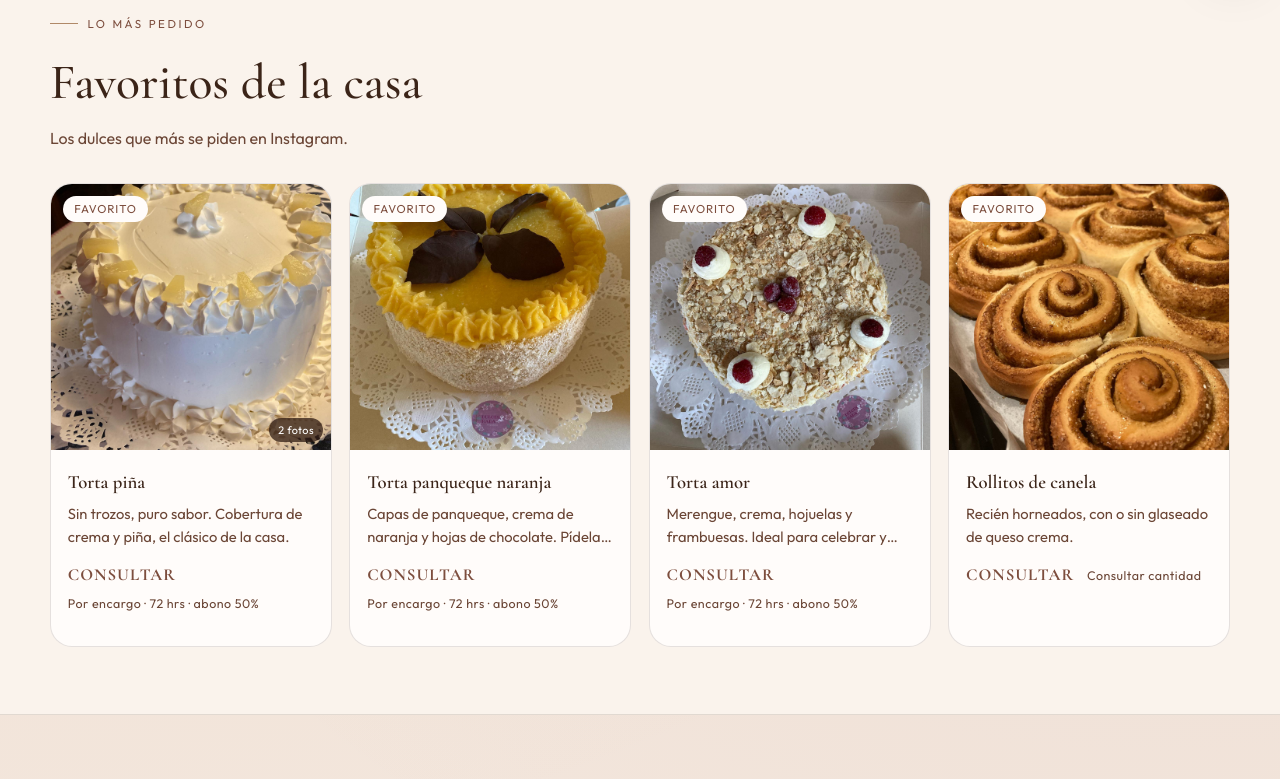
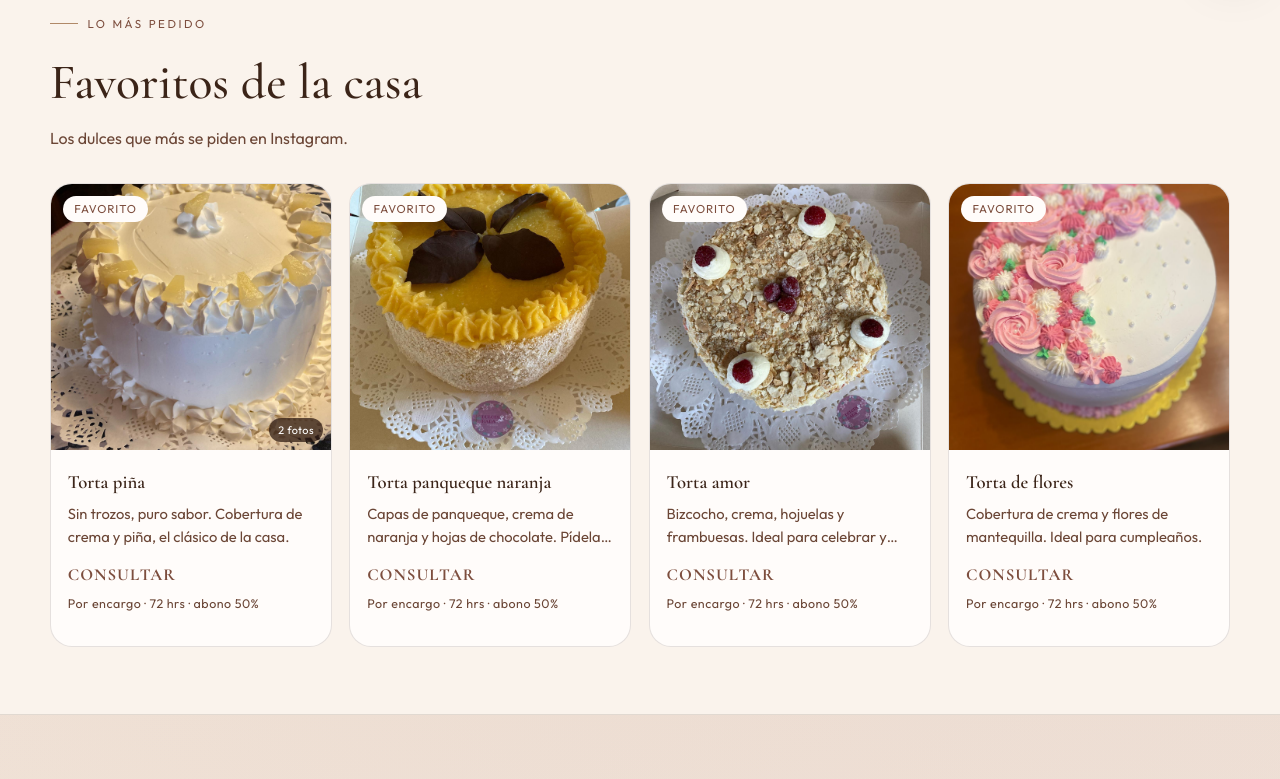
Before and after one commit to MarceDiazIPVG/nina.github.io, a plain HTML site: page index.html in a window 1280 px wide. Shown: the part 814-1593 px from the top of the page. Drawn offline with nearby package versions, Linux system fonts and the light colour scheme.

Commit message:
Actualizar carta e imagenes

```diff
--- a/index.html
+++ b/index.html
@@ -6,10 +6,11 @@
   <title>NINA — Carta de precios</title>
   <meta name="description" content="Carta de precios de NINA. Repostería casera en Chiguayante y Concepción. Pide por Instagram @nina.patisserie1.">
   <link rel="canonical" href="https://www.instagram.com/nina.patisserie1/">
-  <link rel="icon" href="img/logo-nina.jpg" type="image/jpeg">
+  <link rel="icon" href="img/logo-nina.jpg?v=3" type="image/jpeg">
+  <link rel="apple-touch-icon" href="img/logo-nina.jpg?v=3">
   <meta property="og:title" content="NINA — Carta de precios">
   <meta property="og:description" content="Repostería casera. Mira los precios y pide por Instagram.">
-  <meta property="og:image" content="img/logo-nina.jpg">
+  <meta property="og:image" content="img/logo-nina.jpg?v=3">
   <meta property="og:type" content="website">
   <meta property="og:url" content="https://www.instagram.com/nina.patisserie1/">
   <link rel="preconnect" href="https://fonts.googleapis.com">
@@ -21,7 +22,7 @@
     "@context": "https://schema.org",
     "@type": "Bakery",
     "name": "NINA",
-    "image": "img/logo-nina.jpg",
+    "image": "img/logo-nina.jpg?v=3",
     "url": "https://www.instagram.com/nina.patisserie1/",
     "sameAs": ["https://www.instagram.com/nina.patisserie1/"],
     "areaServed": ["Chiguayante", "Concepción", "UdeC"]
@@ -34,7 +35,7 @@
   <header class="header">
     <div class="wrap header__inner">
       <a class="brand" href="#inicio">
-        <img src="img/logo-nina.jpg" alt="NINA">
+        <img src="img/logo-nina.jpg?v=3" alt="NINA">
         <span>
           <strong data-brand>NINA</strong>
           <small data-handle>@nina.patisserie1</small>
@@ -171,7 +172,7 @@
         </div>
         <aside class="ig-card">
           <header>
-            <div class="avatar" aria-hidden="true"><img src="img/logo-nina.jpg" alt=""></div>
+            <div class="avatar" aria-hidden="true"><img src="img/logo-nina.jpg?v=3" alt=""></div>
             <div>
               <strong data-brand>NINA</strong>
               <div data-handle>@nina.patisserie1</div>
@@ -221,7 +222,7 @@
     </div>
   </dialog>
 
-  <script src="js/datos.js"></script>
+  <script src="js/datos.js?v=5"></script>
   <script src="js/app.js"></script>
 </body>
 </html>
--- a/js/datos.js
+++ b/js/datos.js
@@ -52,7 +52,7 @@ const PRODUCTOS = [
     id: "torta-amor",
     nombre: "Torta amor",
     categoria: "tortas",
-    descripcion: "Merengue, crema, hojuelas y frambuesas. Ideal para celebrar y para regalar.",
+    descripcion: "Bizcocho, crema, hojuelas y frambuesas. Ideal para celebrar y para regalar.",
     precio: null,
     extra: "Por encargo · 72 hrs · abono 50%",
     imagen: "img/productos/ig-06.jpg",
@@ -66,6 +66,53 @@ const PRODUCTOS = [
     precio: null,
     extra: "Consultar diseño · abono 50%",
     imagen: "img/productos/ig-07.jpg",
+    fotos: [
+      "img/productos/ig-07.jpg",
+      "img/productos/torta-flores.jpg",
+      "img/productos/torta-flores-rojas.jpg",
+      "img/productos/torta-rosas.jpg",
+      "img/productos/torta-comunion.jpg"
+    ],
+    destacado: false
+  },
+  {
+    id: "torta-flores",
+    nombre: "Torta de flores",
+    categoria: "tortas",
+    descripcion: "Cobertura de crema y flores de mantequilla. Ideal para cumpleaños.",
+    precio: null,
+    extra: "Por encargo · 72 hrs · abono 50%",
+    imagen: "img/productos/torta-flores.jpg",
+    destacado: true
+  },
+  {
+    id: "torta-flores-rojas",
+    nombre: "Torta de flores rojas",
+    categoria: "tortas",
+    descripcion: "Cobertura de crema, flores rojas y blancas, y toques de pan de oro.",
+    precio: null,
+    extra: "Por encargo · 72 hrs · abono 50%",
+    imagen: "img/productos/torta-flores-rojas.jpg",
+    destacado: false
+  },
+  {
+    id: "torta-rosas",
+    nombre: "Torta de rosas",
+    categoria: "tortas",
+    descripcion: "Torta redonda con rosas de crema y perlas doradas.",
+    precio: null,
+    extra: "Por encargo · 72 hrs · abono 50%",
+    imagen: "img/productos/torta-rosas.jpg",
+    destacado: false
+  },
+  {
+    id: "torta-comunion",
+    nombre: "Torta de confirmación",
+    categoria: "tortas",
+    descripcion: "Torta rectangular con cruz y paloma. Para confirmación o primera comunión.",
+    precio: null,
+    extra: "Consultar diseño · abono 50%",
+    imagen: "img/productos/torta-comunion.jpg",
     destacado: false
   },
   {
@@ -76,6 +123,26 @@ const PRODUCTOS = [
     precio: null,
     extra: "Por encargo · 72 hrs",
     imagen: "img/productos/ig-09.jpg",
+    destacado: false
+  },
+  {
+    id: "kuchen-manzana",
+    nombre: "Kuchen de manzana",
+    categoria: "kuchen",
+    descripcion: "Kuchen casero con manzana caramelizada. Para once o para compartir.",
+    precio: null,
+    extra: "Por encargo · 72 hrs",
+    imagen: "img/productos/kuchen-manzana.jpg",
+    destacado: true
+  },
+  {
+    id: "cheesecake-frambuesa",
+    nombre: "Cheesecake de frambuesa",
+    categoria: "kuchen",
+    descripcion: "Base de galleta, relleno cremoso y frambuesas. Pídelo por DM.",
+    precio: null,
+    extra: "Por encargo · 72 hrs",
+    imagen: "img/productos/cheesecake-frambuesa.jpg",
     destacado: false
   },
   {
```
Also changed, not shown: img/logo-nina.jpg, img/productos/WhatsApp Image 2026-11-24 at 10.35.16 PM (1).jpeg (added), img/productos/WhatsApp Image 2026-11-24 at 10.35.16 PM (2).jpeg (added), img/productos/WhatsApp Image 2026-11-24 at 10.35.16 PM (3).jpeg (added), img/productos/WhatsApp Image 2026-11-24 at 10.35.16 PM.jpeg (added), img/productos/WhatsApp Image 2026-11-24 at 10.35.17 PM (1).jpeg (added), img/productos/WhatsApp Image 2026-11-24 at 10.35.17 PM (2).jpeg (added), img/productos/WhatsApp Image 2026-11-24 at 10.35.17 PM.jpeg (added), img/productos/cheesecake-frambuesa.jpg (added), img/productos/kuchen-manzana.jpg (added), img/productos/logo-nina.jpg (added), img/productos/torta-comunion.jpg (added), img/productos/torta-flores-rojas.jpg (added), img/productos/torta-flores.jpg (added), 1 more files.
